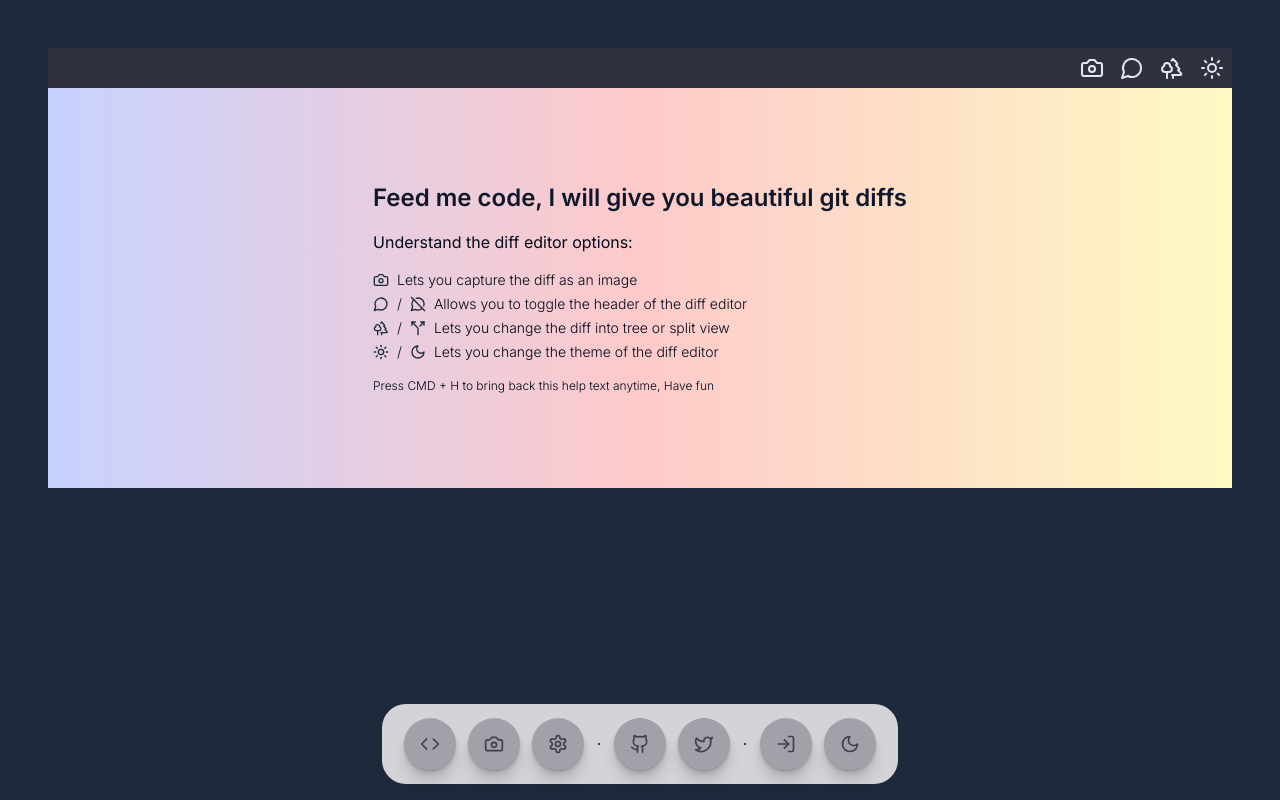
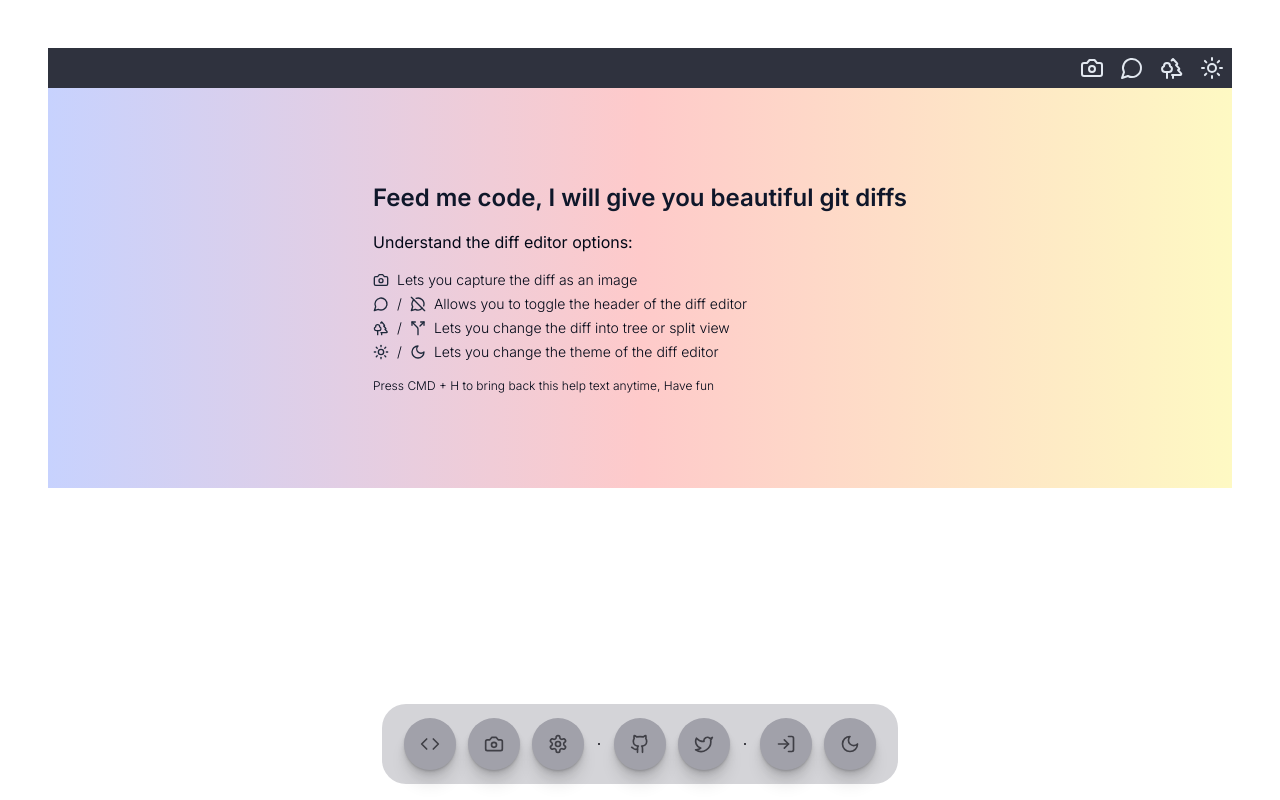
Before and after one commit to anand-san/beautiful-git-diffs, a Next.js app: page / in a window 1280 px wide. Built offline with nearby package versions, Linux system fonts and the light colour scheme.

Commit message:
feat: remove hardcoded dark background

```diff
--- a/src/app/layout.tsx
+++ b/src/app/layout.tsx
@@ -17,7 +17,7 @@ export default function RootLayout({
   children: React.ReactNode;
 }>) {
   return (
-    <html lang="en" className="bg-slate-800">
+    <html lang="en">
       <body className={inter.className}>
         <ThemeProvider
           attribute="class"
--- a/src/app/page.tsx
+++ b/src/app/page.tsx
@@ -7,7 +7,7 @@ import DiffView from "@/components/diff-view";
 export default function Home() {
   return (
     <AppContext>
-      <main className="h-full bg-slate-800 min-w-[1024px]">
+      <main className="h-full">
         <DiffView />
         <DockMenu />
       </main>
```
